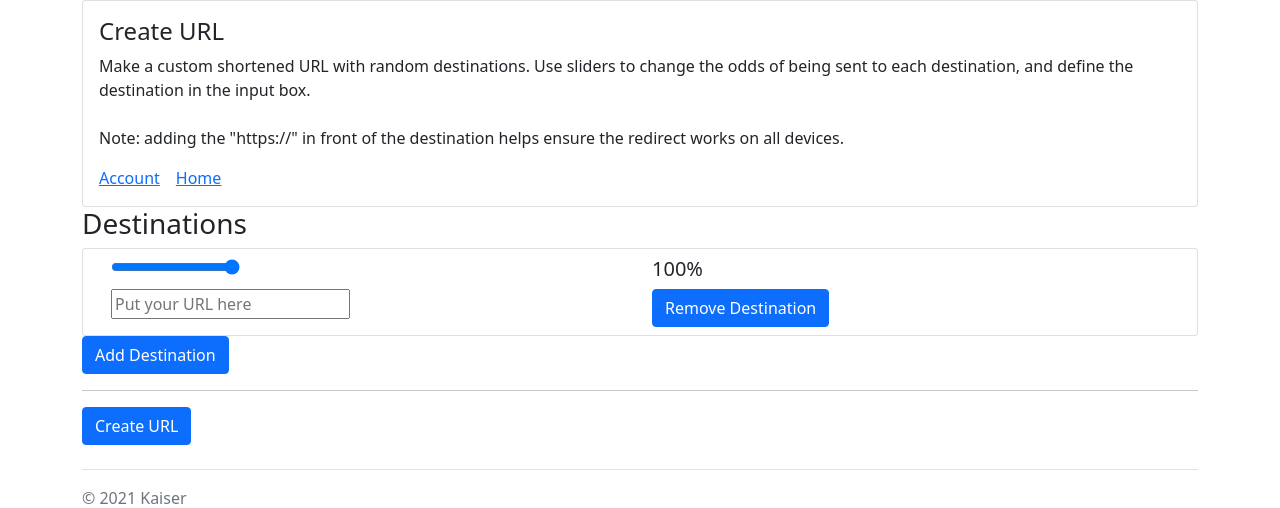
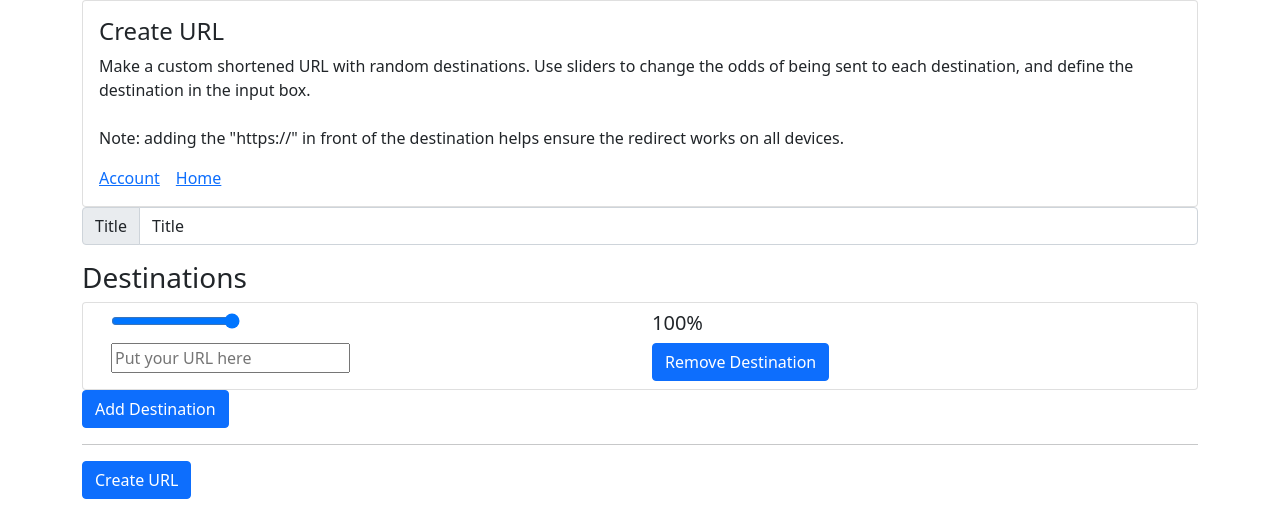
Before and after one commit to wkaisertexas/RandomURL, a Django app: page /create in a window 1280 px wide. Shown: the part 89-597 px from the top of the page. Run offline with Django 3.2, Linux system fonts and the light colour scheme; the visitor is signed in with stand-in values (Sample User, id 1).

Commit message:
Added titles to URLs for QOL

```diff
--- a/RandomURL/settings.py
+++ b/RandomURL/settings.py
@@ -85,11 +85,11 @@ DATABASES = {
 }
 
 import dj_database_url
+
 if os.environ.get('DATABASE_URL'):
     db_from_env = dj_database_url.config(os.environ.get('DATABASE_URL'), conn_max_age=500)
     DATABASES['default'].update(db_from_env)
 
-# postgres://emksvbfwtpbupn:7ed9665d1819266f676448f2d6d2145aea92855a582bc3b2a8fc891f36221b81@ec2-18-211-194-36.compute-1.amazonaws.com:5432/deqqc3hc8u05c0
 # Password validation
 # https://docs.djangoproject.com/en/3.2/ref/settings/#auth-password-validators
 
--- a/url/models.py
+++ b/url/models.py
@@ -4,7 +4,7 @@ from random import random, choice
 from django.contrib.auth.models import AbstractUser
 from django.db import models
 
-LINK_STRING_LENGTH = 10
+LINK_STRING_LENGTH = 8
 
 class User(AbstractUser):
     pass
@@ -27,7 +27,8 @@ class Destination(models.Model):
 
 
 class URL(models.Model):
-    link_string = models.CharField(max_length=10)  # TODO: Get rid of duplicate strings
+    title = models.CharField(max_length=50)
+    link_string = models.CharField(max_length=10)
     destinations = models.ManyToManyField(Destination, related_name="url_group")
     owner = models.ForeignKey(User, on_delete=models.CASCADE, related_name="urls")
 
--- a/url/static/create_url.js
+++ b/url/static/create_url.js
@@ -12,8 +12,10 @@ document.addEventListener("DOMContentLoaded", ()=>{
         gtag('event', 'Links', 'create');
 
         let data = get_data();
+        let title = document.getElementById('url-title').value;
 
         let h = {
+            'title': title,
             'destinations': data['destinations'],
             'probs': data['probs'],
             'X-CSRFToken': window.CSRF_TOKEN
--- a/url/static/edit_url.js
+++ b/url/static/edit_url.js
@@ -18,8 +18,10 @@ document.addEventListener("DOMContentLoaded", ()=>{
         gtag('event', 'Links', 'edit');
 
         let data = get_data();
+        let title = document.getElementById('url-title').value;
 
         let h = {
+            'title': title,
             'destinations': data['destinations'],
             'probs': data['probs'],
             'X-CSRFToken': window.CSRF_TOKEN
--- a/url/static/style.css
+++ b/url/static/style.css
@@ -1,3 +1,5 @@
+
+
 #url-bar-1{
     background-color: red;
 }
--- a/url/templates/urls/create.html
+++ b/url/templates/urls/create.html
@@ -13,8 +13,13 @@
             <h4 class="card-title">Create URL</h4>
             <p class="card-text">Make a custom shortened URL with random destinations. Use sliders to change the odds of being sent to each destination, and define the destination in the input box.<br><br>Note: adding the "https://" in front of the destination helps ensure the redirect works on all devices.</p><a
 
-                class="card-link" href="#">Account</a><a class="card-link" href="#">Home</a>
+                class="card-link" href="{% url 'account-view' %}">Account</a><a class="card-link" href="{% url 'index' %}">Home</a>
         </div>
+    </div>
+
+    <div class="input-group mb-3">
+        <span class="input-group-text" id="basic-addon1">Title</span>
+        <input id="url-title" type="text" class="form-control" placeholder="Title" aria-label="Title" aria-describedby="basic-addon1" value="Title">
     </div>
 
     <h3>Destinations</h3>
--- a/url/templates/urls/delete.html
+++ b/url/templates/urls/delete.html
@@ -6,10 +6,12 @@
             <div class="form-floating">
                 {% csrf_token %}
 
-                <h1 class="h3 mb-3 fw-normal">Are you sure you want to delete {{ object.link_string }}
+                <h1 class="h3 mb-3 fw-normal">Are you sure you want to delete {{ object.title }}
+                    at {{ object.link_string }}
                     with {{ object.get_views }}?</h1>
 
-                <input class="w-100 btn btn-lg btn-primary" onclick="gtag('event', 'Links', 'delete');" type="submit" value="Confirm">
+                <input class="w-100 btn btn-lg btn-primary" onclick="gtag('event', 'Links', 'delete');" type="submit"
+                       value="Confirm">
             </div>
         </form>
     </div>
--- a/url/templates/urls/info.html
+++ b/url/templates/urls/info.html
@@ -6,8 +6,10 @@
     <div class="col d-flex justify-content-center">
         <div class="card">
             <div class="card-body">
-                <h5 class="card-title">Information for "<a
-                        href="{% url 'random' url.link_string %}">{{ url.link_string }}"</a></h5>
+
+                <h5 class="card-title">Information for <a
+                        href="{% url 'random' url.link_string %}">{{ url.title }}"</a></h5>
+
                 {% if request.user == url.owner %}
                     <h7 class="card-subtitle">URL has been used {{ url.get_views }} times</h7>
                 {% endif %}
--- a/url/views.py
+++ b/url/views.py
@@ -55,7 +55,7 @@ class URLCreate(View):
             item.save()
 
         # Creates a new url object
-        url = URL.objects.create(owner=request.user)
+        url = URL.objects.create(title=request.headers['title'], owner=request.user)
         url.set_link_string()
         for item in destinations:
             url.destinations.add(item)
@@ -116,6 +116,8 @@ class URLEdit(View):
 
                 url.destinations.add(dest)
 
+        url.title = request.headers['title']
+
         url.save()
 
         print("Updated: ", url.link_string)
```
Also changed, not shown: url/templates/account/account.html (+7 -2 lines), url/templates/urls/edit.html (+12 -2 lines), requirements.txt (line endings or trailing spaces).
